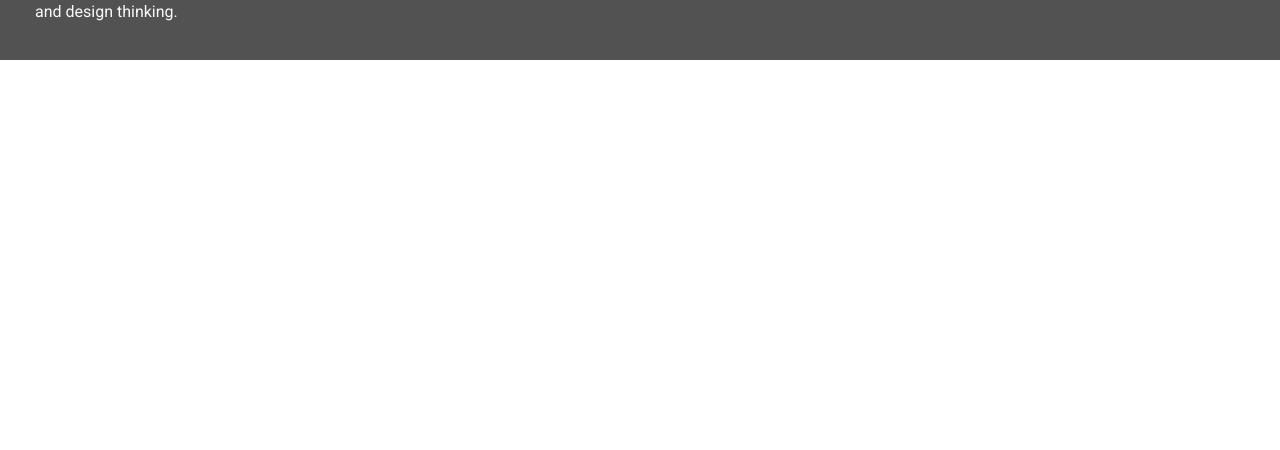
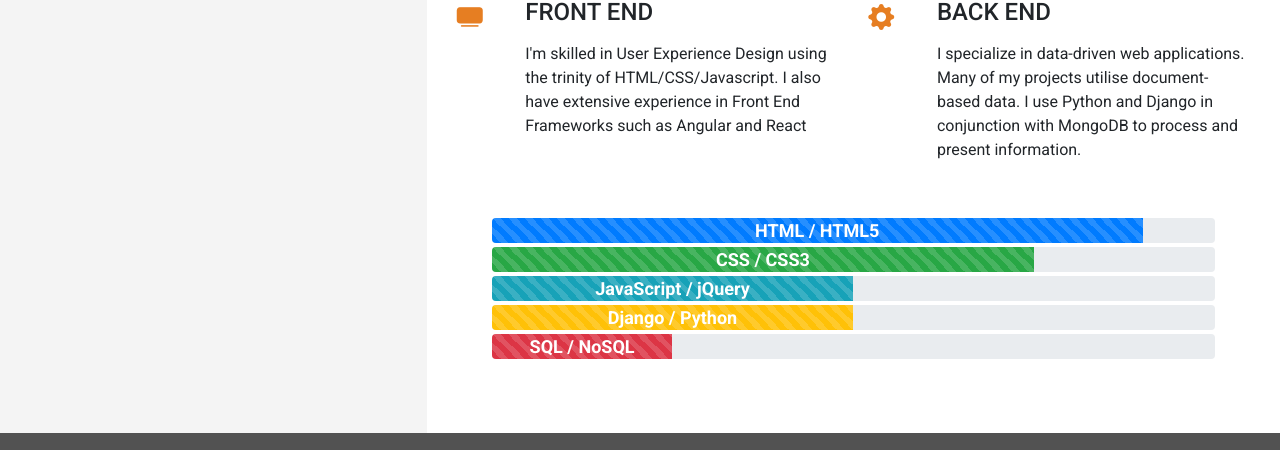
Before and after one commit to KimBergstroem/profile-Portfolio-Site, a website: page resume.html in a window 1280 px wide. Shown: the part 589-1039 px from the top of the page. Before the commit the page ends 800 px from the top, so only its background shows below. Drawn offline with nearby package versions, Linux system fonts and the light colour scheme.

Commit message:
Add: Progressbar to main section to resume page

```diff
--- a/assets/style.css
+++ b/assets/style.css
@@ -89,9 +89,18 @@ header {
     background-repeat: no-repeat;
     background-size: cover;
     min-height: 360px;
-    transition: all .5s ease-in-out;
-    -moz-transition: all .5s ease-in-out;
-    -webkit-transition: all .5s ease-in-out;
+
+    animation-name: main-zoom;
+    animation-duration: 5s;
+    animation-fill-mode: forwards;
+}
+@keyframes main-zoom{
+    from{
+        transform: scale(1);
+    }
+    to{
+        transform: scale(1.1);
+    }
 }
 
 .name {
@@ -265,3 +274,29 @@ footer {
     position: relative;
     width: 60%;
 }
+
+/*----------------------------------------------Skills */
+
+.progress {
+    position: relative;
+    height: 25px;
+    margin-bottom: 4px;
+}
+
+.progress-bar {
+    font-size: 18px;
+    font-weight: bold;
+}
+
+.progress-type {
+    position: absolute;
+    left: 0px;
+    font-weight: 400;
+    padding: 3px 30px 2px 10px;
+    color: #fafafa;
+    background-color: rgba(25, 25, 25, 0.2);
+}
+
+.progress-section {
+    margin: 40px 20px;
+}
--- a/resume.html
+++ b/resume.html
@@ -55,7 +55,74 @@
   </header>
 
 
-  <section></section>
+  <section class="container-fluid">
+    <div class="row">
+        <div class="col-md-4 bg-color-personal-info section-column">
+            <div class="row">
+                <div class="col-12">
+                    <h3 class="section-heading uppercase">
+                        Work History
+                    </h3>
+                </div>
+            </div>
+        </div>
+        <div class="col-md-8 bg-color-three-reasons section-column">
+            <div class="row">
+                <div class="col">
+                    <h3 class="section-heading uppercase">My Skills</h3>
+                </div>
+            </div>
+            <div class="row">
+                <div class="col-10 offset-1 offset-sm-0 col-sm-4 col-md-6">
+                    <div class="row">
+                        <div class="col-2">
+                            <i class="three-reasons-icon bi bi-tv-fill" aria-hidden="true"></i>
+                        </div>
+                        <div class="col-10">
+                            <h4 class="three-reasons-heading uppercase">Front End</h4>
+                            <p>
+                                I'm skilled in User Experience Design using the trinity of HTML/CSS/Javascript. I also have extensive experience in Front End Frameworks such as Angular and React
+                            </p>
+                        </div>
+                    </div>
+                </div>
+                <div class="col-10 offset-1 offset-sm-0 col-sm-4 col-md-6">
+                    <div class="row">
+                        <div class="col-2">
+                            <i class="three-reasons-icon bi bi-gear-fill" aria-hidden="true"></i>
+                        </div>
+                        <div class="col-10">
+                            <h4 class="three-reasons-heading uppercase">Back End</h4>
+                            <p>
+                                I specialize in data-driven web applications. Many of my projects utilise document-based data. I use Python and Django in conjunction with MongoDB to process and present information.
+                            </p>
+                        </div>
+                    </div>
+                </div>
+            </div>
+            <div class="row progress-section">
+                <div class="col">
+                  <div class="progress" role="progressbar" aria-label="Animated striped example" aria-valuenow="75" aria-valuemin="0" aria-valuemax="100">
+                    <div class="progress-bar progress-bar-striped progress-bar-animated" style="width: 90%">HTML / HTML5</div>
+                  </div>
+                  <div class="progress" role="progressbar" aria-label="Animated striped example" aria-valuenow="75" aria-valuemin="0" aria-valuemax="100">
+                    <div class="progress-bar bg-success progress-bar-striped progress-bar-animated" style="width: 75%">CSS / CSS3</div>
+                  </div>
+                  <div class="progress" role="progressbar" aria-label="Animated striped example" aria-valuenow="75" aria-valuemin="0" aria-valuemax="100">
+                    <div class="progress-bar bg-info progress-bar-striped progress-bar-animated" style="width: 50%">JavaScript / jQuery</div>
+                  </div>
+                  <div class="progress" role="progressbar" aria-label="Animated striped example" aria-valuenow="75" aria-valuemin="0" aria-valuemax="100">
+                    <div class="progress-bar bg-warning progress-bar-striped progress-bar-animated" style="width: 50%">Django / Python</div>
+                  </div>
+                  <div class="progress" role="progressbar" aria-label="Animated striped example" aria-valuenow="75" aria-valuemin="0" aria-valuemax="100">
+                    <div class="progress-bar bg-danger progress-bar-striped progress-bar-animated" style="width: 25%">SQL / NoSQL</div>
+                  </div>
+                </div>
+            </div>
+        </div>
+    </div>
+
+</section>
 
 
   <footer class="container-fluid">
@@ -89,8 +156,8 @@
 
           <li class="list-inline-item">
             <a href="#" target="_blank">
-              <i class="bi bi-twitter" aria-hidden="true"></i>
-              <span class="sr-only">Twitter</span></a>
+              <i class="bi bi-github" aria-hidden="true"></i>
+              <span class="sr-only">Github</span></a>
           </li>
 
           <li class="list-inline-item">
```
